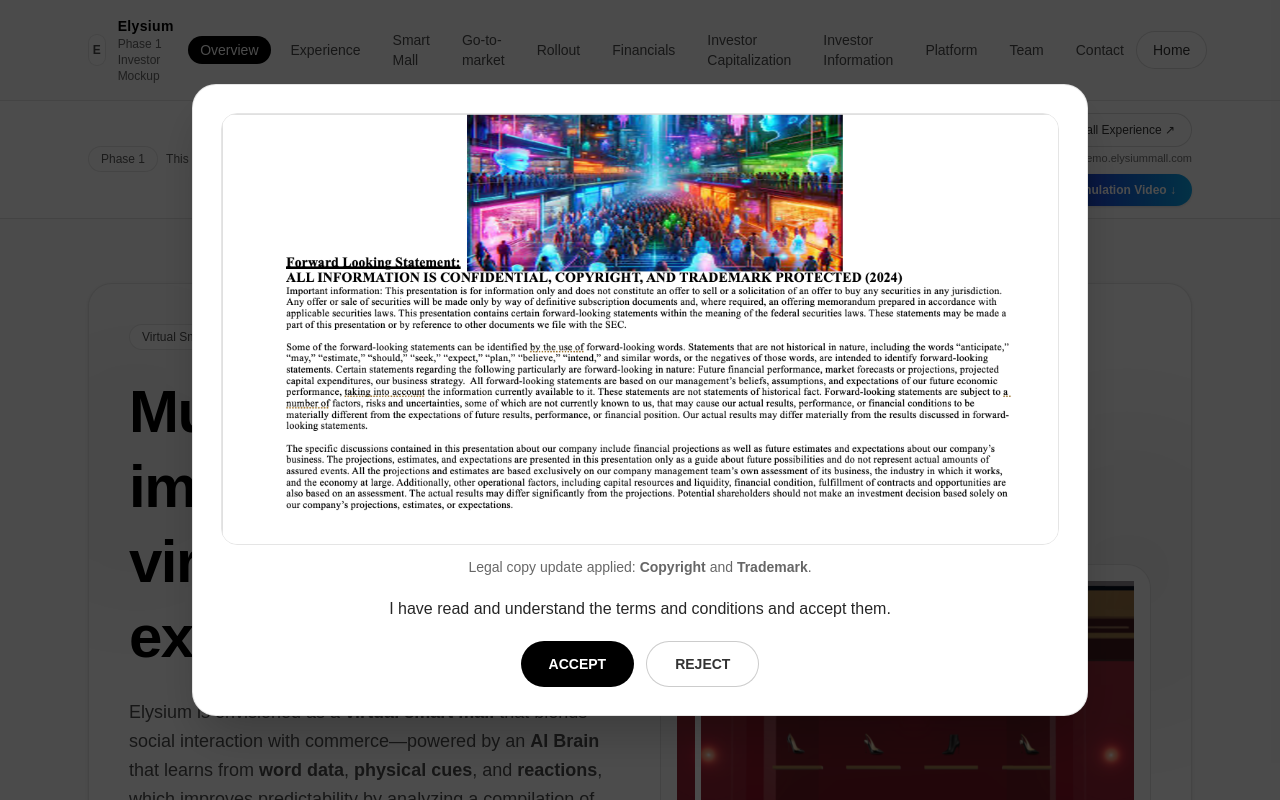
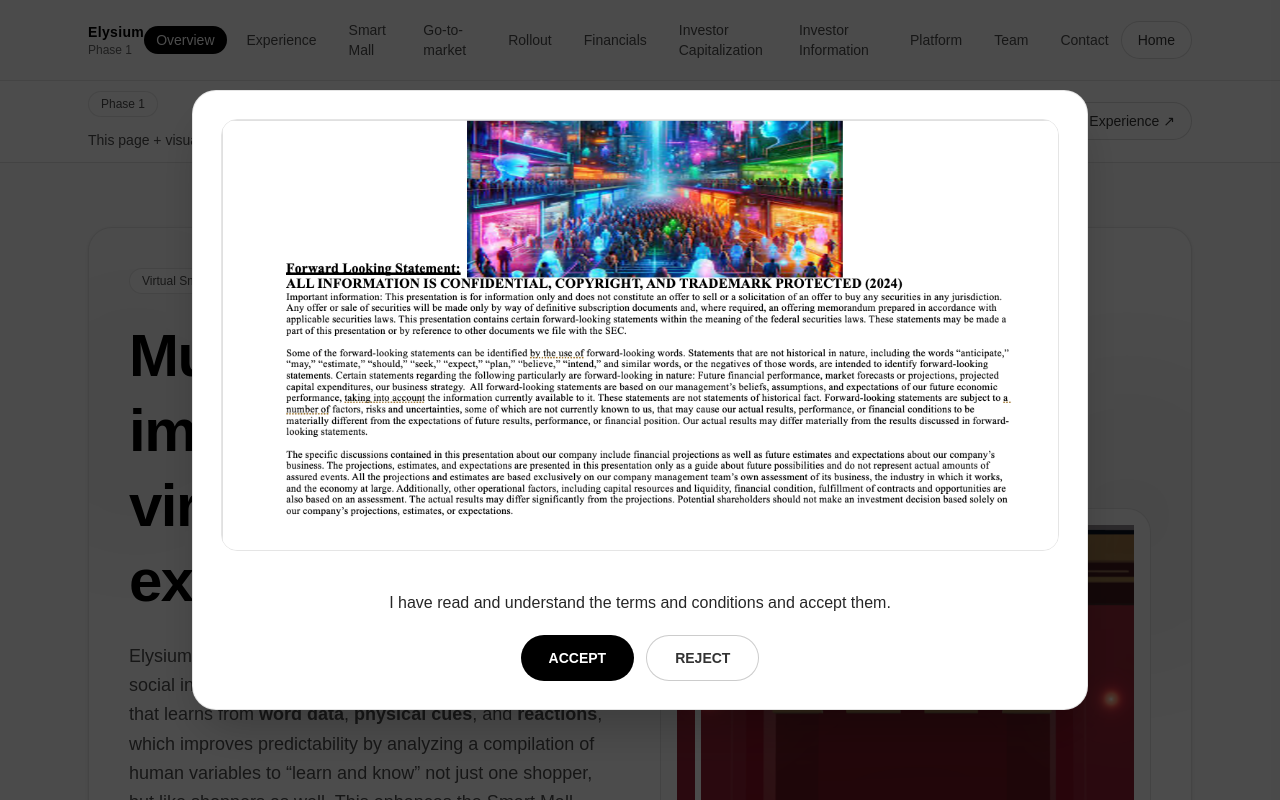
Before and after one commit to Icepikd3v/Elysium-InvestorPitch, a Next.js app: page / in a window 1280 px wide. Shown: the top 800 px of the page. Built offline with nearby package versions, Linux system fonts and the light colour scheme.

Commit message:
Video loop implementation

```diff
--- a/src/app/page.js
+++ b/src/app/page.js
@@ -224,9 +224,32 @@
   const videoRef = useRef(null);
   const narrationRef = useRef(null);
   const videoLeadInTimeoutRef = useRef(null);
+  const countdownIntervalRef = useRef(null);
   const [isPlaying, setIsPlaying] = useState(false);
   const [isWaitingForLeadIn, setIsWaitingForLeadIn] = useState(false);
   const [hasVideoStarted, setHasVideoStarted] = useState(false);
+  const [leadInCountdown, setLeadInCountdown] = useState(
+    SIMULATION_VIDEO_LEAD_IN_SECONDS,
+  );
+
+  const clearLeadInTimers = () => {
+    if (videoLeadInTimeoutRef.current) {
+      clearTimeout(videoLeadInTimeoutRef.current);
+      videoLeadInTimeoutRef.current = null;
+    }
+    if (countdownIntervalRef.current) {
+      clearInterval(countdownIntervalRef.current);
+      countdownIntervalRef.current = null;
+    }
+  };
+
+  const formatSeconds = (seconds) => {
+    const mins = Math.floor(seconds / 60)
+      .toString()
+      .padStart(2, "0");
+    const secs = (seconds % 60).toString().padStart(2, "0");
+    return `${mins}:${secs}`;
+  };
 
   const playNarrationIfPaused = async () => {
     const narration = narrationRef.current;
@@ -240,40 +263,42 @@
     const video = videoRef.current;
     const narration = narrationRef.current;
     if (!video || !narration) return;
-    if (videoLeadInTimeoutRef.current) {
-      clearTimeout(videoLeadInTimeoutRef.current);
-      videoLeadInTimeoutRef.current = null;
-    }
+    clearLeadInTimers();
     video.pause();
     narration.pause();
     video.currentTime = 0;
     narration.currentTime = 0;
     setHasVideoStarted(false);
     setIsWaitingForLeadIn(false);
+    setLeadInCountdown(SIMULATION_VIDEO_LEAD_IN_SECONDS);
     try {
       await narration.play();
 
       setIsPlaying(true);
       setIsWaitingForLeadIn(true);
+      countdownIntervalRef.current = setInterval(() => {
+        setLeadInCountdown((prev) => (prev <= 1 ? 0 : prev - 1));
+      }, 1000);
       videoLeadInTimeoutRef.current = setTimeout(async () => {
+        clearLeadInTimers();
         try {
           await video.play();
           setIsWaitingForLeadIn(false);
+          setLeadInCountdown(0);
         } catch {}
       }, SIMULATION_VIDEO_LEAD_IN_SECONDS * 1000);
     } catch {
       setIsPlaying(false);
       setIsWaitingForLeadIn(false);
+      clearLeadInTimers();
     }
   };
 
   const syncOnVideoPlay = async () => {
-    if (videoLeadInTimeoutRef.current) {
-      clearTimeout(videoLeadInTimeoutRef.current);
-      videoLeadInTimeoutRef.current = null;
-    }
+    clearLeadInTimers();
     setHasVideoStarted(true);
     setIsWaitingForLeadIn(false);
+    setLeadInCountdown(0);
     await playNarrationIfPaused();
   };
 
@@ -287,37 +312,42 @@
   };
 
   const handleVideoEnded = () => {
-    if (videoLeadInTimeoutRef.current) {
-      clearTimeout(videoLeadInTimeoutRef.current);
-      videoLeadInTimeoutRef.current = null;
+    clearLeadInTimers();
+    const video = videoRef.current;
+    const narration = narrationRef.current;
+    if (video && narration && !narration.paused) {
+      video.currentTime = 0;
+      video
+        .play()
+        .then(() => {
+          setIsPlaying(true);
+          setHasVideoStarted(true);
+        })
+        .catch(() => {});
+      return;
     }
     setHasVideoStarted(false);
     setIsWaitingForLeadIn(false);
-    const narration = narrationRef.current;
     setIsPlaying(Boolean(narration && !narration.paused));
   };
 
   const pausePlayback = () => {
-    if (videoLeadInTimeoutRef.current) {
-      clearTimeout(videoLeadInTimeoutRef.current);
-      videoLeadInTimeoutRef.current = null;
-    }
+    clearLeadInTimers();
     [videoRef.current, narrationRef.current].filter(Boolean).forEach((node) => node.pause());
     setIsPlaying(false);
     setIsWaitingForLeadIn(false);
     setHasVideoStarted(false);
+    setLeadInCountdown(SIMULATION_VIDEO_LEAD_IN_SECONDS);
   };
 
   useEffect(() => {
     return () => {
-      if (videoLeadInTimeoutRef.current) {
-        clearTimeout(videoLeadInTimeoutRef.current);
-      }
+      clearLeadInTimers();
     };
   }, []);
 
   return (
-    <div className="space-y-3">
+    <div id="ai-brain-simulation-play" className="scroll-mt-36 space-y-3">
       <div className="flex flex-wrap gap-2">
         <button
           type="button"
@@ -335,7 +365,7 @@
         </button>
         <span className="inline-flex items-center rounded-full border border-black/10 bg-black/5 px-3 py-2 text-xs text-black/60">
           {isWaitingForLeadIn
-            ? "Audio playing. Video auto-starts at 00:26."
+            ? `Audio playing. Video auto-starts in ${formatSeconds(leadInCountdown)}.`
             : isPlaying && hasVideoStarted
               ? "Now playing in sync"
               : isPlaying
@@ -367,8 +397,16 @@
         src={SIMULATION_NARRATION_AUDIO}
         preload="metadata"
         onEnded={() => {
+          clearLeadInTimers();
+          const video = videoRef.current;
+          if (video) {
+            video.pause();
+            video.currentTime = 0;
+          }
           setIsPlaying(false);
           setIsWaitingForLeadIn(false);
+          setHasVideoStarted(false);
+          setLeadInCountdown(SIMULATION_VIDEO_LEAD_IN_SECONDS);
         }}
       />
     </div>
@@ -545,18 +583,15 @@
   }
 
   return (
-    <main className="min-h-screen bg-[#fafafa] text-black">
+    <main id="top" className="min-h-screen bg-[#fafafa] text-black">
       {/* Nav */}
       <header className="sticky top-0 z-50 border-b border-black/10 bg-[#fafafa]/80 backdrop-blur">
         <div className="mx-auto flex max-w-6xl items-center justify-between px-6 py-4">
           <a href="#cover" className="flex items-center gap-3">
-            <div className="flex h-8 w-8 items-center justify-center rounded-xl border border-black/10 bg-white text-xs font-semibold text-black/70">
-              E
-            </div>
             <div className="leading-tight">
               <div className="text-sm font-semibold tracking-wide">Elysium</div>
               <div className="text-xs text-black/60">
-                Phase 1 Investor Mockup
+                Phase 1
               </div>
             </div>
           </a>
@@ -565,7 +600,7 @@
 
           <div className="flex items-center gap-2">
             <a
-              href="#cover"
+              href="#top"
               className="rounded-full border border-black/15 bg-white px-4 py-2 text-sm font-medium text-black/80 hover:border-black/25"
             >
               Home
@@ -574,13 +609,13 @@
         </div>
 
         {/* Phase 1 disclaimer ribbon */}
-        <div className="border-t border-black/10 bg-white/60">
-          <div className="mx-auto flex max-w-6xl flex-col gap-2 px-6 py-3 text-xs text-black/65 md:flex-row md:items-center md:justify-between">
-            <div className="flex flex-wrap items-center gap-2">
-              <span className="rounded-full border border-black/10 bg-white px-3 py-1 font-medium">
+        <div className="border-t border-black/10 bg-white/70">
+          <div className="mx-auto flex max-w-6xl flex-col gap-3 px-6 py-2.5 text-sm text-black/70 md:flex-row md:items-center md:justify-between">
+            <div className="flex flex-wrap items-center gap-2 md:gap-3">
+              <span className="rounded-full border border-black/10 bg-white px-3 py-1 text-xs font-medium">
                 Phase 1
               </span>
-              <span>
+              <span className="leading-relaxed">
                 This page + visuals are <strong>AI-assisted mockups</strong> for
                 narrative clarity. The demo is a{" "}
                 <strong>mock experience</strong> (cosmetic) and not{" "}
@@ -588,23 +623,14 @@
               </span>
             </div>
 
-            <div className="flex flex-col items-end gap-1">
+            <div className="shrink-0">
               <a
                 href={DEMO_URL}
                 target="_blank"
                 rel="noopener noreferrer"
-                className="inline-flex items-center justify-center rounded-full border border-black/15 bg-white px-4 py-2 font-medium text-black/80 hover:border-black/25"
+                className="inline-flex items-center justify-center rounded-full border border-black/15 bg-white px-4 py-2 text-xs font-medium text-black/80 hover:border-black/25 md:text-sm"
               >
                 Open Smart Mall Experience ↗
-              </a>
-              <div className="text-[11px] text-black/55">
-                Demo hosted at demo.elysiummall.com
-              </div>
-              <a
-                href="#ai-brain-simulation"
-                className="mt-1 inline-flex items-center justify-center rounded-full bg-gradient-to-r from-[#0f172a] via-[#1d4ed8] to-[#0ea5e9] px-4 py-2 text-xs font-semibold text-white shadow-sm transition hover:brightness-110"
-              >
-                Jump to Simulation Video ↓
               </a>
             </div>
           </div>
@@ -1063,7 +1089,7 @@
 
             <div
               id="ai-brain-simulation"
-              className="mt-4 rounded-3xl border border-black/10 bg-white p-4 shadow-sm"
+              className="mt-4 scroll-mt-36 rounded-3xl border border-black/10 bg-white p-4 shadow-sm"
             >
               <div className="text-base font-semibold text-black/90">
                 Invite a Friend AI Brain Activity
@@ -1864,12 +1890,7 @@
                 priority
               />
             </div>
-            <p className="mt-3 text-center text-xs text-black/60 md:text-sm">
-              Legal copy update applied: <strong>Copyright</strong> and{" "}
-              <strong>Trademark</strong>.
-            </p>
-
-            <p className="mt-5 text-center text-sm font-medium text-black/85 md:text-base">
+            <p className="mt-8 text-center text-sm font-medium text-black/85 md:mt-10 md:text-base">
               I have read and understand the terms and conditions and accept them.
             </p>
 
```
